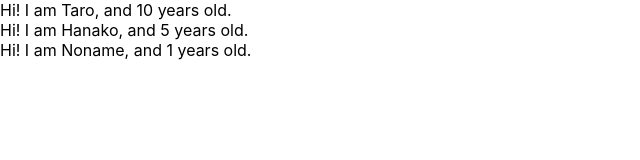
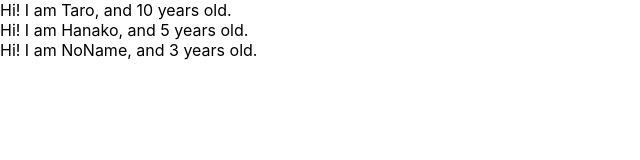
Before and after one commit to ximaxin/front-node, a React (Create React App) app in the folder react-app/: page / in a window 1280 px wide. Shown: the top 160 px of the page, without its empty margins (0-640 px from the left). Built offline with nearby package versions, Linux system fonts and the light colour scheme.

Commit message:
learn prop-types

```diff
--- a/react-app/src/App.js
+++ b/react-app/src/App.js
@@ -1,10 +1,11 @@
 import React from "react";
+import PropTypes from 'prop-types';
 
 const App = () => {
   const profiles = [
     { name: "Taro", age: 10 },
     { name: "Hanako", age: 5 },
-    { name: "Noname", },
+    { name: "NoName", age: 3 },
   ]
   return (
     <div>
@@ -21,8 +22,9 @@ const User = (props) => {
   return <div>Hi! I am {props.name}, and { props.age } years old.</div>
 }
 
-User.defaultProps = {
-  age: 1
+User.propTypes= {
+  name: PropTypes.string,
+  age: PropTypes.number.isRequired
 }
 
 export default App;
```
